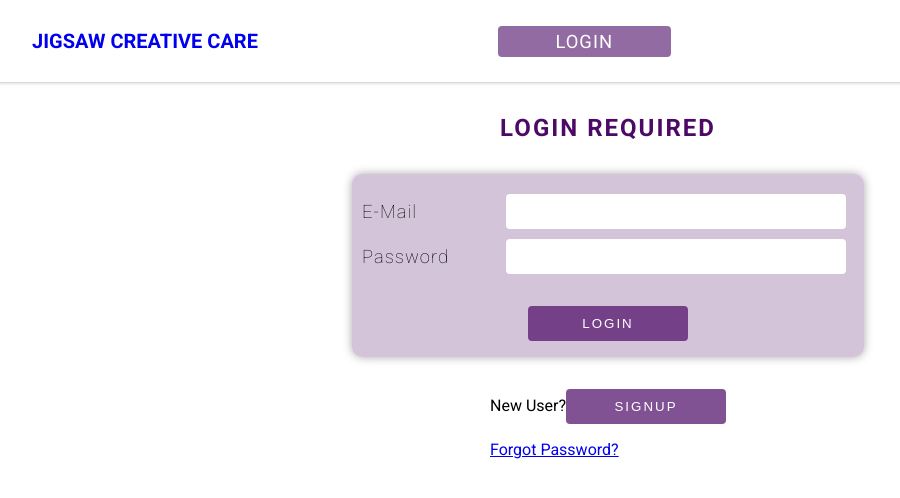
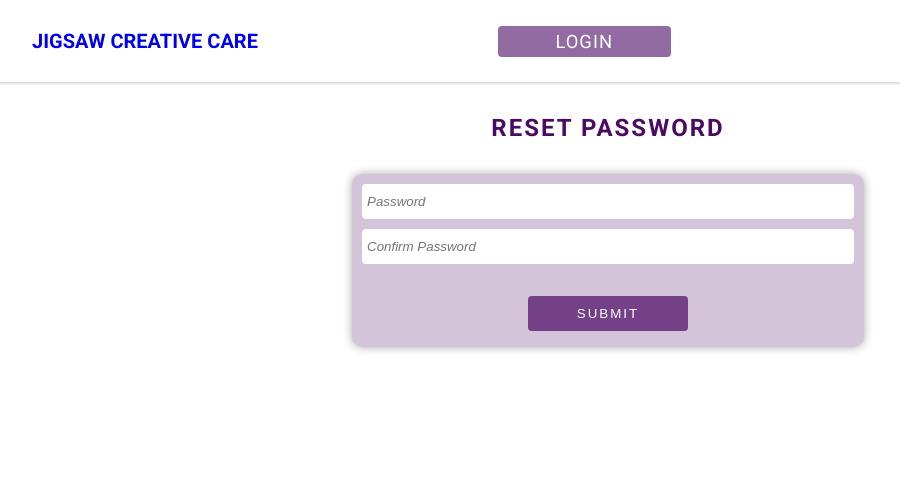
Before and after one commit to Milad64sh/handover-app, a React (Create React App) app: page /reset/1 in a window 1280 px wide. Before the commit this address led to /auth. Shown: the top 498 px of the page, without its empty margins (32-932 px from the left). Built offline with nearby package versions, Linux system fonts and the light colour scheme.

Commit message:
reset password UI finished

```diff
--- a/src/App.js
+++ b/src/App.js
@@ -26,6 +26,7 @@ import UpdateUser from './user/pages/UpdateUser.jsx';
 import ManagerUpdateWeeklyForm from './places/pages/ManagerUpdateWeeklyForm.jsx';
 import LoadingSpinner from './shared/components/UIElements/LoadingSpinner.js';
 import ForgetPassword from './user/components/ForgetPassword.jsx';
+import ResetPassword from './user/components/ResetPassword.jsx';
 
 const DailyForm = React.lazy(() => import('./places/pages/DailyForm.jsx'));
 const WeeklyForm = React.lazy(() => import('./places/pages/WeeklyForm.jsx'));
@@ -83,6 +84,7 @@ function App() {
         <Route path='/home' element={<Home />} />
         <Route path='/auth' element={<Auth />} />
         <Route path='/forget-password' element={<ForgetPassword />} />
+        <Route path='/reset/:token' element={<ResetPassword />} />
         <Route path='/:userId/forms' element={<UserForms />} />
         <Route path='*' element={<Navigate to='/auth' replace />} />
       </>
--- a/src/shared/components/formElements/Input.jsx
+++ b/src/shared/components/formElements/Input.jsx
@@ -58,12 +58,13 @@ const Input = (props) => {
       onBlur={touchHandler}
       value={inputState.value}
       isWeeklyForm={props.isWeeklyForm}
+      isResetPassword={props.isResetPassword}
       disabled={disabled}
     />
   );
   return (
     <div className={styles.container}>
-      {props.isWeeklyForm ? (
+      {/* {props.isWeeklyForm ? (
         <label className={styles.container__weeklyFormLabel} htmlFor={props.id}>
           {props.label}
         </label>
@@ -72,6 +73,23 @@ const Input = (props) => {
           {props.label}
         </label>
       )}
+      {props.isResetPassword && (
+        <label className={styles.container__resetPassLabel} htmlFor={props.id}>
+          {props.label}
+        </label>
+      )} */}
+      <label
+        className={`${
+          props.isWeeklyForm
+            ? styles.container__weeklyFormLabel
+            : props.isResetPassword
+            ? styles.container__resetPassLabel
+            : styles.container__authLabel
+        }`}
+        htmlFor={props.id}
+      >
+        {props.label}
+      </label>
 
       <div
         className={`${styles.container__content}  ${
@@ -80,7 +98,18 @@ const Input = (props) => {
       >
         {element}
         {!inputState.isValid && inputState.isTouched && (
-          <p>{props.errorText}</p>
+          <ul className={styles.container__content__ul}>
+            {props.validators.map((validator, index) => {
+              if (!validate(inputState.value, [validator])) {
+                return (
+                  <li className={styles.container__content__ul__li} key={index}>
+                    {props.errorTexts[index]}
+                  </li>
+                );
+              }
+              return null;
+            })}
+          </ul>
         )}
       </div>
     </div>
--- a/src/shared/components/formElements/input.module.scss
+++ b/src/shared/components/formElements/input.module.scss
@@ -3,9 +3,10 @@
 .container {
   display: flex;
   flex-direction: row;
-  justify-content: start;
+  justify-content: center;
   align-items: center;
   width: 100%;
+  padding: 0px 10px;
   &__weeklyFormLabel {
     flex: 0 0 10%;
     font-size: 1.15rem;
@@ -29,17 +30,25 @@
       flex: 0 0 40%;
     }
   }
+  &__resetPassLabel {
+    flex: 0 0 0%;
+  }
   &__content {
     display: flex;
     flex-direction: column;
     width: 100%;
     input {
       padding: 10px 0;
-      width: 95%;
+      width: 100%;
       border-radius: 4px;
       border: none;
       outline: none;
       background-color: none;
+      &::placeholder {
+        font-style: italic;
+        text-indent: 5px; // Indent placeholder text by 5px
+        margin-left: -5px;
+      }
     }
 
     p {
@@ -50,5 +59,12 @@
         border: 1px solid red;
       }
     }
+    &__ul {
+      list-style-type: none;
+      color: red;
+      &__li {
+        padding: 5px 0;
+      }
+    }
   }
 }
--- a/src/shared/util/validators.js
+++ b/src/shared/util/validators.js
@@ -5,6 +5,7 @@ const VALIDATOR_TYPE_MIN = 'MIN';
 const VALIDATOR_TYPE_MAX = 'MAX';
 const VALIDATOR_TYPE_EMAIL = 'EMAIL';
 const VALIDATOR_TYPE_FILE = 'FILE';
+const VALIDATOR_TYPE_EQUAL = 'EQUAL';
 
 export const VALIDATOR_REQUIRE = () => ({ type: VALIDATOR_TYPE_REQUIRE });
 export const VALIDATOR_FILE = () => ({ type: VALIDATOR_TYPE_FILE });
@@ -16,12 +17,17 @@ export const VALIDATOR_MAXLENGTH = (val) => ({
   type: VALIDATOR_TYPE_MAXLENGTH,
   val: val,
 });
+export const VALIDATOR_EQUAL = (compareValue) => ({
+  type: VALIDATOR_TYPE_EQUAL,
+  compareValue: compareValue,
+});
 export const VALIDATOR_MIN = (val) => ({ type: VALIDATOR_TYPE_MIN, val: val });
 export const VALIDATOR_MAX = (val) => ({ type: VALIDATOR_TYPE_MAX, val: val });
 export const VALIDATOR_EMAIL = () => ({ type: VALIDATOR_TYPE_EMAIL });
 
 export const validate = (value, validators) => {
   let isValid = true;
+  let compareValue = null;
   for (const validator of validators) {
     if (validator.type === VALIDATOR_TYPE_REQUIRE) {
       isValid = isValid && value.trim().length > 0;
@@ -41,6 +47,10 @@ export const validate = (value, validators) => {
     if (validator.type === VALIDATOR_TYPE_EMAIL) {
       isValid = isValid && /^\S+@\S+\.\S+$/.test(value);
     }
+    if (validator.type === VALIDATOR_TYPE_EQUAL) {
+      compareValue = validator.compareValue;
+      isValid = isValid && value === compareValue;
+    }
   }
   return isValid;
 };
--- a/src/user/components/ResetPassword.jsx
+++ b/src/user/components/ResetPassword.jsx
@@ -0,0 +1,119 @@
+import React, { useState, useContext } from 'react';
+import { useParams } from 'react-router-dom';
+import Card from '../../shared/components/UIElements/Card';
+import Input from '../../shared/components/formElements/Input';
+import LoadingSpinner from '../../shared/components/UIElements/LoadingSpinner';
+import ErrorModal from '../../shared/components/UIElements/ErrorModal';
+import {
+  VALIDATOR_MINLENGTH,
+  VALIDATOR_REQUIRE,
+  VALIDATOR_EQUAL,
+} from '../../shared/util/validators';
+import { useForm } from '../../shared/hooks/form-hook';
+import { useHttpClient } from '../../shared/hooks/Http-hook';
+
+import styles from './resetPassword.module.scss';
+
+const API =
+  process.env.NODE_ENV === 'production'
+    ? process.env.REACT_APP_BACKEND_URL
+    : 'http://localhost:5000';
+const ResetPassword = () => {
+  // const auth = useContext(AuthContext);
+  const token = useParams().token;
+
+  const { isLoading, error, sendRequest, clearError } = useHttpClient();
+
+  const [formState, inputHandler, setFormData] = useForm(
+    {
+      password: {
+        value: '',
+        isValid: false,
+      },
+    },
+    false
+  );
+
+  const resetSubmitHandler = async (event) => {
+    event.preventDefault();
+
+    try {
+      const responseData = await sendRequest(
+        `${API}/auth/reset`,
+        'POST',
+        JSON.stringify({
+          token: token,
+          password: formState.inputs.password.value,
+        }),
+        {
+          'Content-Type': 'application/json',
+        }
+      );
+      console.log(responseData); // Handle response data as needed
+    } catch (error) {
+      console.log(error);
+    }
+  };
+
+  return (
+    <>
+      {/* CREATE AN ERROR MODAL video 150 */}
+      <ErrorModal error={error} onClear={clearError} />
+
+      <Card className={styles.auth}>
+        {isLoading && <LoadingSpinner asOverlay />}
+        <div className={styles.auth__heading}>
+          <h2>Reset Password</h2>
+        </div>
+        <form onSubmit={resetSubmitHandler} className={styles.auth__form}>
+          <div className={styles.auth__form__item}>
+            <Input
+              id='password'
+              element='input'
+              type='password'
+              // label='Password'
+              placeholder='Password'
+              validators={[VALIDATOR_MINLENGTH(8), VALIDATOR_REQUIRE()]}
+              errorTexts={[
+                '* Please enter a valid password with at least 8 characters.',
+                '* This field is required.',
+              ]}
+              onInput={inputHandler}
+              isResetPassword={true}
+            />
+          </div>
+          <div className={styles.auth__form__item}>
+            <Input
+              id='confirmPassword'
+              element='input'
+              type='password'
+              // label='Confirm Password'
+              placeholder='Confirm Password'
+              validators={[
+                VALIDATOR_MINLENGTH(8),
+                VALIDATOR_REQUIRE(),
+                VALIDATOR_EQUAL(formState.inputs.password.value),
+              ]}
+              errorTexts={[
+                '* Please enter a valid password with at least 8 characters.',
+                '* This field is required.',
+                '* Passwords do not match.',
+              ]}
+              isResetPassword={true}
+              onInput={inputHandler}
+            />
+          </div>
+          <button
+            className={styles.auth__form__btn}
+            type='submit'
+            // disabled={!formState.isValid}
+          >
+            SUBMIT
+          </button>
+        </form>
+      </Card>
+    </>
+  );
+};
+
+export default ResetPassword;
--- /dev/null
+++ b/src/user/components/resetPassword.module.scss
@@ -0,0 +1,59 @@
+@import '../../styles/variables.scss';
+.auth {
+  display: flex;
+  flex-direction: column;
+  justify-content: center;
+  align-items: center;
+  width: 100%;
+
+  &__heading {
+    color: $--dark-purple;
+    margin: 2rem;
+    text-transform: uppercase;
+    letter-spacing: 2px;
+  }
+  &__form {
+    display: flex;
+    flex-direction: column;
+    align-items: center;
+    width: 70%;
+    box-shadow: 0 0 10px $--light-grey;
+    border-radius: 10px;
+    @media screen and (min-width: 990px) {
+      width: 40%;
+    }
+    background-color: rgba($--medium-purple, 0.4);
+    &__item {
+      display: flex;
+      flex-direction: row;
+      width: 100%;
+      margin-top: 10px;
+    }
+    &__selectContainer {
+      display: flex;
+      flex-direction: row;
+      width: 100%;
+      margin-top: 10px;
+
+      &__item {
+        width: 100%;
+        margin-right: 20px;
+      }
+    }
+    &__btn {
+      margin-top: 2rem;
+      margin-bottom: 1rem;
+      width: 10rem;
+      padding: 10px;
+      border: none;
+      letter-spacing: 2px;
+      border-radius: 4px;
+      background-color: rgba($--dark-purple, 0.7);
+      color: #fff;
+      cursor: pointer;
+      &:hover {
+        background-color: rgba($--dark-purple, 0.8);
+      }
+    }
+  }
+}
```
